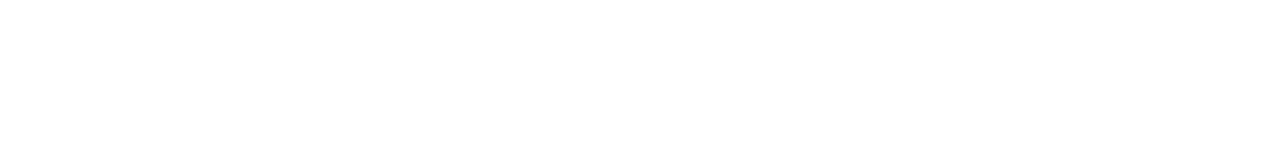
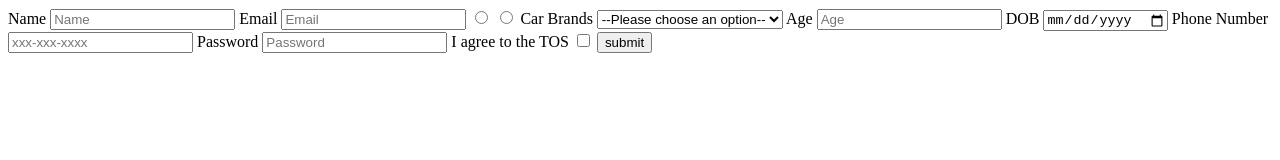
Before and after one commit to acciojob/signup-form-car-PRANALI13012000, a website: page main.html in a window 1280 px wide. Drawn offline with Linux system fonts and the light colour scheme.

Commit message:
created a submission

```diff
--- a/main.html
+++ b/main.html
@@ -7,7 +7,81 @@
 </head>
 
 <body>
-	<!-- the entire body must be written by student -->
+
+	<form method="post">
+
+		<label for="name">Name</label>
+
+		<input type="Text" required id="name" name="name" placeholder="Name">
+
+
+
+		<label for="email">Email</label>
+
+		<input type="Email" required id="email" name="email" placeholder="Email">
+
+
+
+
+
+	   <label for="gender_m">
+
+		<input type="Radio" name="gender" required id="gender_m" >
+
+		</label>
+
+		<label for="gender_f">
+
+		<input type="Radio" name="gender" required id="gender_f" >
+
+		</label>
+
+
+       <label for="cars">Car Brands</label>
+
+		<select id="cars" name="cars" required>
+			<option value="" disabled selected>--Please choose an option--</option>
+			<option value="toyota">Toyota</option>
+			<option value="lamborghini">lamborghini</option>
+			<option value="alto">alto</option>
+		</select>
+
+
+
+		<label for="age">Age</label>
+
+		<input type="Number" required id="age" name="age" placeholder="Age">
+
+
+
+		<label for="dob">DOB</label>
+
+		<input type="Date" required name="dob" id="dob" >
+
+
+
+		<label for="tel">Phone Number</label>
+
+		<input type="Tel"  name="tel" id="tel" placeholder="xxx-xxx-xxxx">
+
+
+
+		<label for="password">Password</label>
+
+		<input type="Password" name="password" required id="password" placeholder="Password">
+
+
+
+		<label for="tos">I agree to the TOS</label>
+
+		<input type="Checkbox" name="tos" required id="tos">
+
+
+
+		<button type="submit">submit</button>
+
+	</form>
+
     <script type="text/javascript" src="./script.js">
 </script>
 
```
